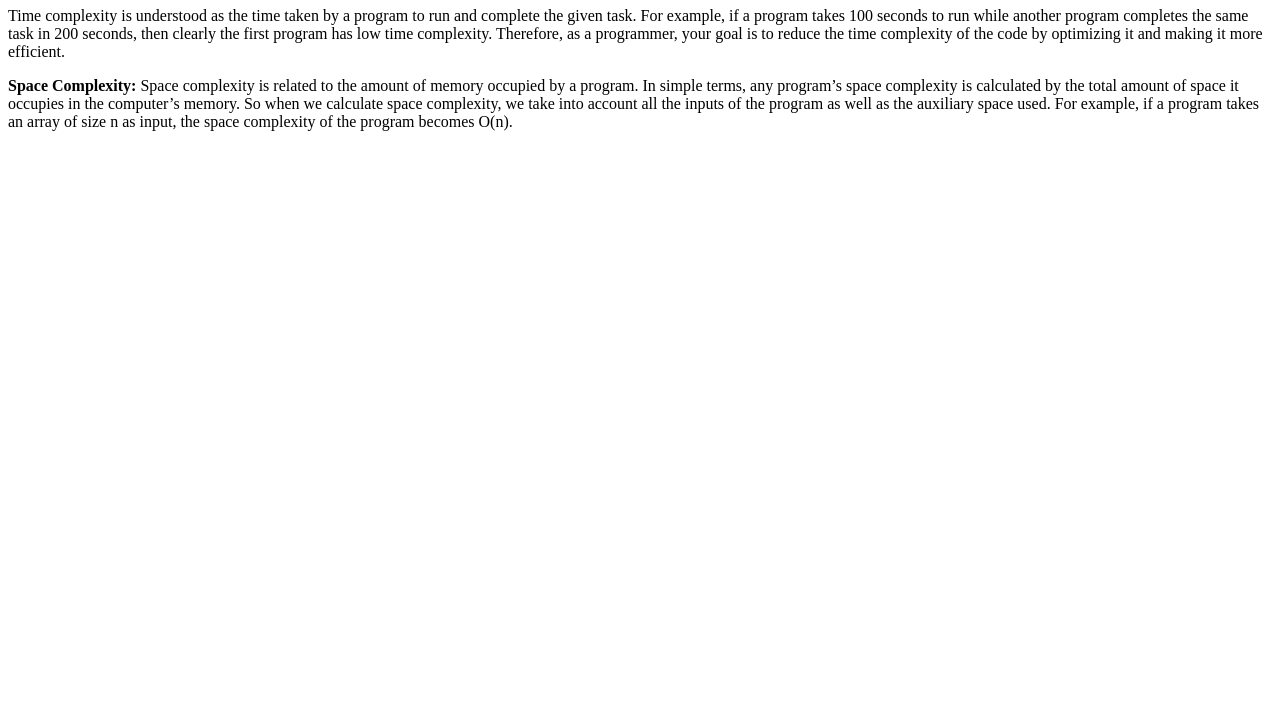
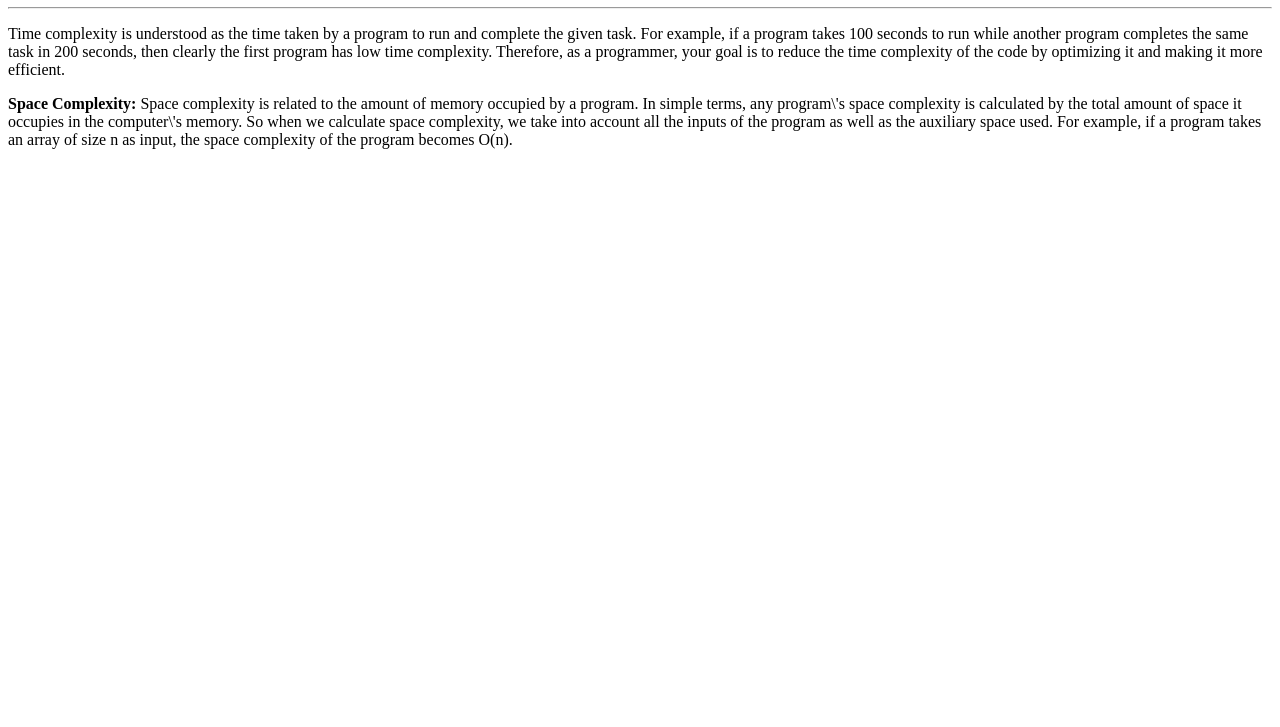
Before and after one commit to acciojob/time-and-space-complexity-v-coder95, a website: page main.html in a window 1280 px wide. Shown: the part 73-800 px from the top of the page. Drawn offline with Linux system fonts and the light colour scheme.

Commit message:
created a submission

```diff
--- a/main.html
+++ b/main.html
@@ -8,8 +8,9 @@
 
 <body>
 	<h1>Time and Space Complexity</h1>
+	<hr>
 	<p>Time complexity is understood as the time taken by a program to run and complete the given task. For example, if a program takes 100 seconds to run while another program completes the same task in 200 seconds, then clearly the first program has low time complexity. Therefore, as a programmer, your goal is to reduce the time complexity of the code by optimizing it and making it more efficient.</p>
-	<p><b>Space Complexity: </b>Space complexity is related to the amount of memory occupied by a program. In simple terms, any program’s space complexity is calculated by the total amount of space it occupies in the computer’s memory. So when we calculate space complexity, we take into account all the inputs of the program as well as the auxiliary space used. For example, if a program takes an array of size n as input, the space complexity of the program becomes O(n).</p>
+	<p><b>Space Complexity:</b> Space complexity is related to the amount of memory occupied by a program. In simple terms, any program\'s space complexity is calculated by the total amount of space it occupies in the computer\'s memory. So when we calculate space complexity, we take into account all the inputs of the program as well as the auxiliary space used. For example, if a program takes an array of size n as input, the space complexity of the program becomes O(n).</p>
 	<!-- the entire body must be written by student -->
     <script type="text/javascript" src="./script.js">
 </script>
```
